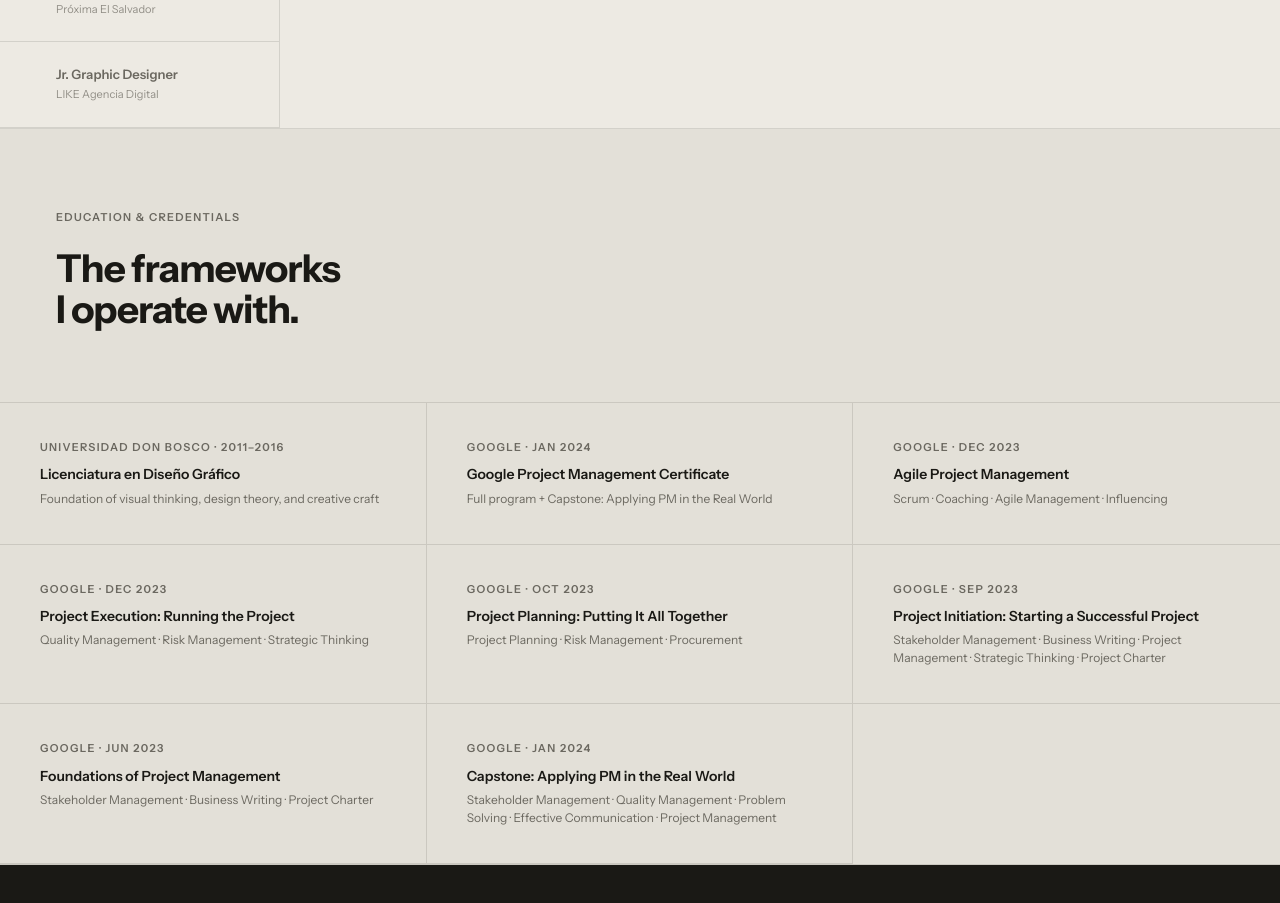
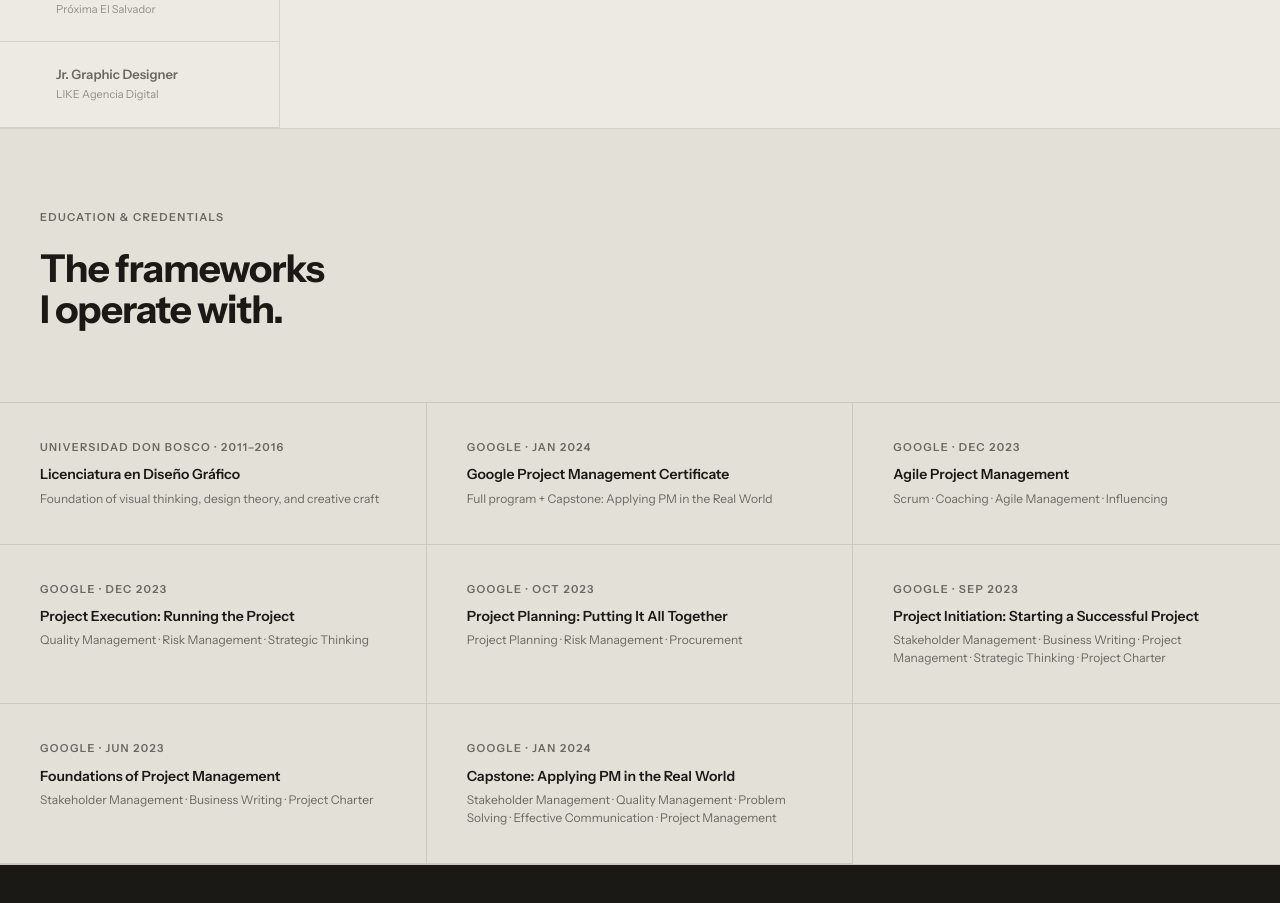
Before and after one commit to rogerpaniagua/roger-paniagua, a Next.js app: page / in a window 1280 px wide. Shown: the part 3120-4023 px from the top of the page. Built offline with nearby package versions, Linux system fonts and the light colour scheme.

Commit message:
Fix education section alignment

```diff
--- a/app/page.tsx
+++ b/app/page.tsx
@@ -319,7 +319,7 @@ export default function Home() {
 
       {/* CREDENTIALS */}
       <div className="creds-section" data-animate>
-        <div className="sec-header" style={{ padding: '80px 56px 48px' }}>
+        <div className="sec-header" style={{ padding: '80px 40px 48px' }}>
           <div className="eyebrow">Education &amp; Credentials</div>
           <h2 className="heading">The frameworks<br />I operate with.</h2>
         </div>
```
